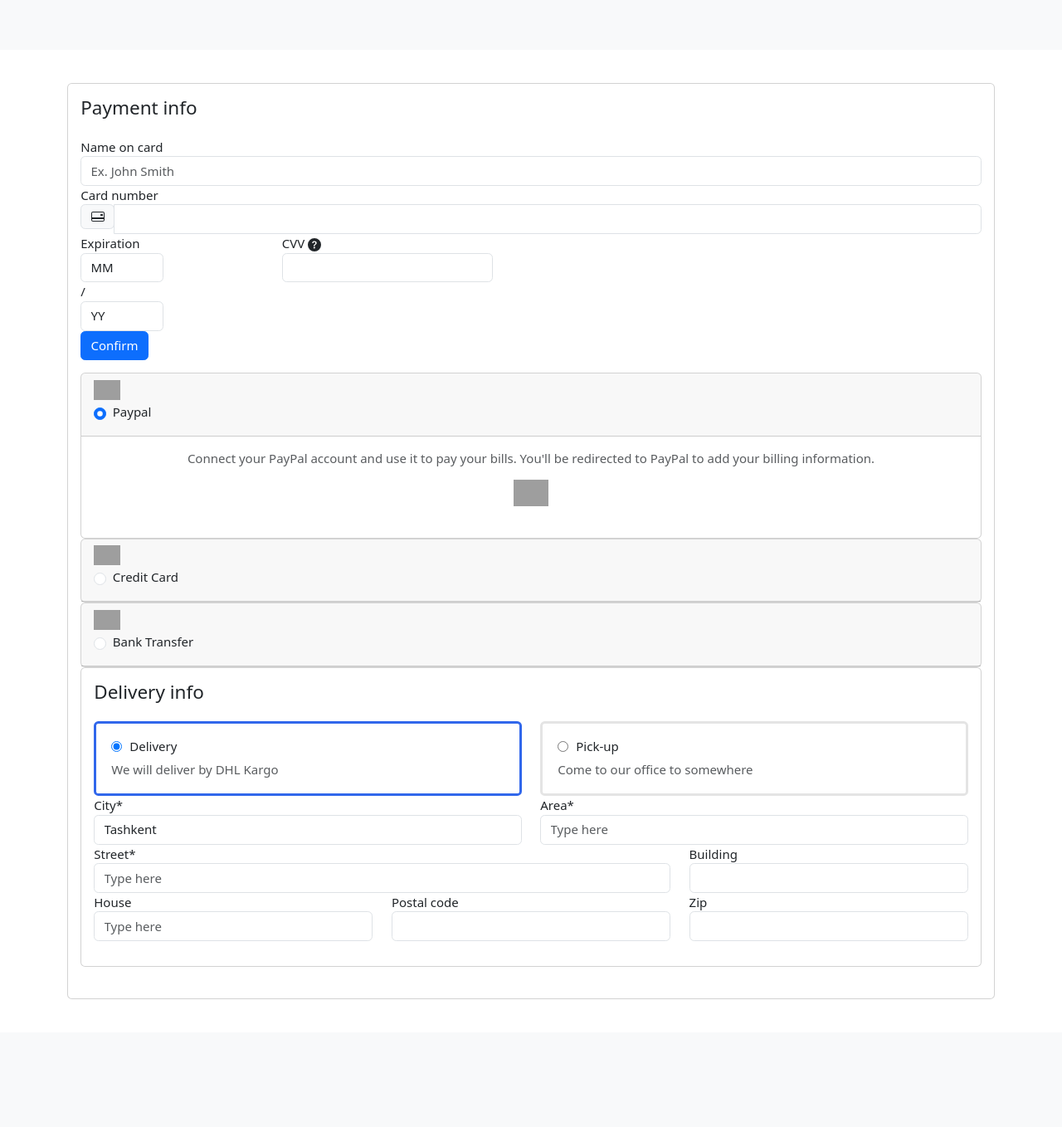
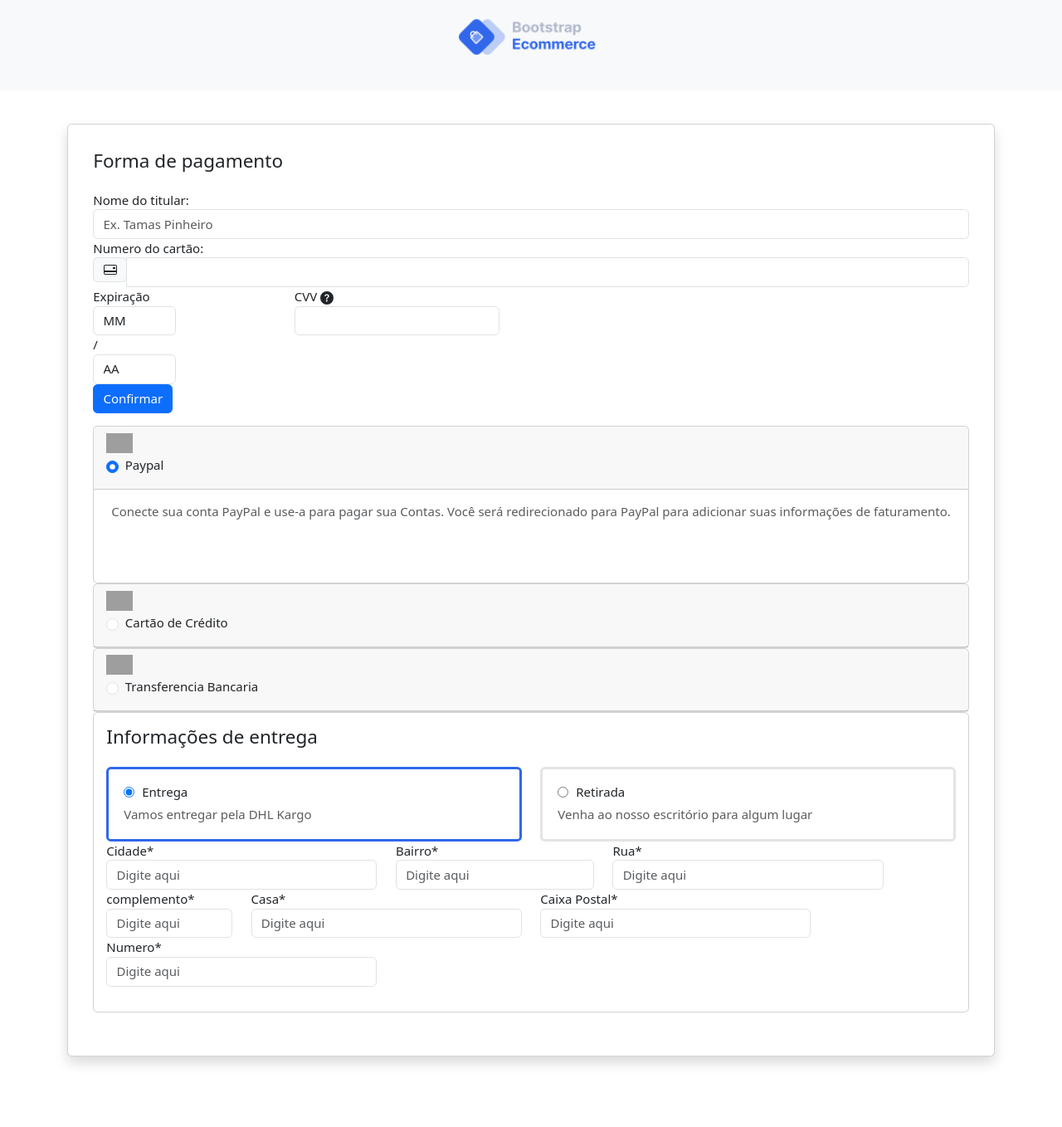
Before and after one commit to SouFuture-2022/JuizoFinal, a PHP site: page /celke/Views/FinalizarCompra.php in a window 1280 px wide. Shown: the whole page at 83% size. Before the commit the page ends 1204 px from the top, so only its background shows below. Run offline with PHP 8.4, Linux system fonts and the light colour scheme; some libraries are stand-ins or nearby versions; some web fonts are replaced; grey boxes are pictures that could not be loaded.

Commit message:
Update FinalizarCompra.php

```diff
--- a/Views/FinalizarCompra.php
+++ b/Views/FinalizarCompra.php
@@ -1,11 +1,14 @@
-<link href="Assets/css/bootstrap.css" rel="stylesheet" type="text/css" />
-<link href="Assets/css/all.min.css" rel="stylesheet" type="text/css">
-<link href="Assets/css/ui.css" rel="stylesheet" type="text/css" />
-<link href="Assets/css/ocultar-exibir.css" type="text/css" rel="stylesheet">
-<link href="Assets/css/responsive.css" rel="stylesheet" media="only screen and (max-width: 1200px)" />
-<link href="Assets/css/avaliacao-estrelas.css" rel="stylesheet" type="text/css" />
+
+<link href="/Assets/css/bootstrap.css" rel="stylesheet" type="text/css" />
+<link href="/Assets/css/all.min.css" rel="stylesheet" type="text/css">
+<link href="/Assets/css/ui.css" rel="stylesheet" type="text/css" />
+<link href="/Assets/css/ocultar-exibir.css" type="text/css" rel="stylesheet">
+<link href="/Assets/css/responsive.css" rel="stylesheet" media="only screen and (max-width: 1200px)" />
+<link href="/Assets/css/avaliacao-estrelas.css" rel="stylesheet" type="text/css" />
 <!-- ========================= SECTION  ========================= -->
 <section class="section-name bg padding-y-sm">
+    <div class="d-flex justify-content-center"><img src="/Assets/images/logo.png" class="float-center"
+                                height="49"></div>
     <div class="container">
         <header class="section-heading">
         </header><!-- sect-heading -->
@@ -14,21 +17,21 @@
 <!-- ========================= SECTION  END// ========================= -->
 
 <!-- ========================= SECTION  ========================= -->
-<section class="section-name padding-y">
+<section class="section-name padding-y ">
     <div class="container">
         <!-- ============================ COMPONENT PAYMENT  ================================= -->
-        <div class="card">
+        <div class="card shadow p-3 mb-5 bg-body rounded">
+
             <div class="card-body">
-                <h4 class="card-title mb-4">Payment info</h4>
+                <h4 class="card-title mb-4">Forma de pagamento </h4>
                 <form role="form">
                     <div class="form-group">
-                        <label for="username">Name on card</label>
-                        <input type="text" class="form-control" name="username" placeholder="Ex. John Smith"
+                        <label for="username">Nome do titular:</label>
+                        <input type="text" class="form-control" name="username" placeholder="Ex. Tamas Pinheiro"
                             required="">
                     </div> <!-- form-group.// -->
-
                     <div class="form-group">
-                        <label for="cardNumber">Card number</label>
+                        <label for="cardNumber">Numero do cartão:</label>
                         <div class="input-group">
                             <div class="input-group-append">
                                 <span class="input-group-text">
@@ -46,23 +49,23 @@
                     <div class="row">
                         <div class="col-md flex-grow-0">
                             <div class="form-group">
-                                <label><span class="hidden-xs">Expiration</span> </label>
+                                <label><span class="hidden-xs">Expiração</span> </label>
                                 <div class="form-inline" style="min-width: 220px">
                                     <select class="form-control" style="width:100px">
                                         <option>MM</option>
-                                        <option>01 - Janiary</option>
-                                        <option>02 - February</option>
-                                        <option>03 - February</option>
+                                        <option>01 - Janeiro</option>
+                                        <option>02 - Fevereiro</option>
+                                        <option>03 - Fevereiro</option>
                                     </select>
                                     <span style="width:20px; text-align: center"> / </span>
                                     <select class="form-control" style="width:100px">
-                                        <option>YY</option>
+                                        <option>AA</option>
                                         <option>2018</option>
                                         <option>2019</option>
                                     </select>
                                 </div>
                             </div>
-                        </div>
+                            </div>
                         <div class="col-md-3">
                             <div class="form-group">
                                 <label data-toggle="tooltip" title=""
@@ -76,14 +79,12 @@
                             </div> <!-- form-group.// -->
                         </div>
                     </div> <!-- row.// -->
-                    <button class="subscribe btn btn-primary btn-block" type="button"> Confirm </button>
+                    <button class="subscribe btn btn-primary btn-block" type="button"> Confirmar </button>
                 </form>
-
-
                 <article class="accordion" id="accordion_pay">
                     <div class="card">
                         <header class="card-header">
-                            <img src="bootstrap-ecommerce-html/images/misc/payment-paypal.png" class="float-right"
+                            <img src="/Assets/images/btn-paypal.png" class="float-right"
                                 height="24">
                             <label class="form-check collapsed" data-toggle="collapse" data-target="#pay_paynet">
                                 <input class="form-check-input" name="payment-option" checked type="radio"
@@ -95,11 +96,9 @@
                         </header>
                         <div id="pay_paynet" class="collapse show" data-parent="#accordion_pay">
                             <div class="card-body">
-                                <p class="text-center text-muted">Connect your PayPal account and use it to pay your
-                                    bills. You'll be redirected to PayPal to add your billing information.</p>
+                                <p class="text-center text-muted">Conecte sua conta PayPal e use-a para pagar sua
+                                    Contas. Você será redirecionado para PayPal para adicionar suas informações de faturamento.</p>
                                 <p class="text-center">
-                                    <a href="#"><img src="bootstrap-ecommerce-html/images/misc/btn-paypal.png"
-                                            height="32"></a>
                                     <br><br>
                                 </p>
                             </div> <!-- card body .// -->
@@ -107,16 +106,16 @@
                     </div> <!-- card.// -->
                     <div class="card">
                         <header class="card-header">
-                            <img src="bootstrap-ecommerce-html/images/misc/payment-card.png" class="float-right"
+                            <img src="/Assets/images/credito.png" class="float-right"
                                 height="24">
                             <label class="form-check" data-toggle="collapse" data-target="#pay_payme">
                                 <input class="form-check-input" name="payment-option" type="radio" value="option2">
-                                <h6 class="form-check-label"> Credit Card </h6>
+                                <h6 class="form-check-label"> Cartão de Crédito </h6>
                             </label>
                         </header>
                         <div id="pay_payme" class="collapse" data-parent="#accordion_pay">
                             <div class="card-body">
-                                <p class="alert alert-success">Some information or instruction</p>
+                                <p class="alert alert-success">Algumas informações ou instruções</p>
                                 <form class="form-inline">
                                     <input type="text" class="form-control mr-2" placeholder="xxxx-xxxx-xxxx-xxxx"
                                         name="">
@@ -131,18 +130,18 @@
                     </div> <!-- card.// -->
                     <div class="card">
                         <header class="card-header">
-                            <img src="bootstrap-ecommerce-html/images/misc/payment-bank.png" class="float-right"
+                            <img src="/Assets/images/transferencia.png" class="float-right"
                                 height="24">
                             <label class="form-check" data-toggle="collapse" data-target="#pay_card">
                                 <input class="form-check-input" name="payment-option" type="radio" value="option1">
-                                <h6 class="form-check-label"> Bank Transfer </h6>
+                                <h6 class="form-check-label"> Transferencia Bancaria </h6>
                             </label>
                         </header>
                         <div id="pay_card" class="collapse" data-parent="#accordion_pay">
                             <div class="card-body">
-                                <p class="text-muted">Some instructions about how to pay </p>
+                                <p class="text-muted">Algumas instruções sobre como pagar</p>
                                 <p>
-                                    Bank of America, Account number: 12345678912346 <br>
+                                    Bank of America, número da conta: 12345678912346 <br>
                                     IBAN: 12345, SWIFT: 987654
                                 </p>
                             </div> <!-- card body .// -->
@@ -150,68 +149,65 @@
                     </div> <!-- card.// -->
                 </article>
                 <!-- accordion end.// -->
-
-
                 <article class="card mb-4">
                     <div class="card-body">
-                        <h4 class="card-title mb-4">Delivery info</h4>
+                        <h4 class="card-title mb-4">Informações de entrega</h4>
                         <form action="">
                             <div class="row">
                                 <div class="form-group col-sm-6">
                                     <label class="js-check box active">
                                         <input type="radio" name="dostavka" value="option1" checked>
-                                        <h6 class="title">Delivery</h6>
-                                        <p class="text-muted">We will deliver by DHL Kargo</p>
+                                        <h6 class="title">Entrega</h6>
+                                        <p class="text-muted">Vamos entregar pela DHL Kargo</p>
                                     </label> <!-- js-check.// -->
                                 </div>
                                 <div class="form-group col-sm-6">
                                     <label class="js-check box">
                                         <input type="radio" name="dostavka" value="option1">
-                                        <h6 class="title">Pick-up</h6>
-                                        <p class="text-muted">Come to our office to somewhere </p>
+                                        <h6 class="title">Retirada</h6>
+                                        <p class="text-muted">Venha ao nosso escritório para algum lugar </p>
                                     </label> <!-- js-check.// -->
                                 </div>
                             </div> <!-- row.// -->
+                            <div class="row">
 
+                                <div class="form-group col-sm-4">
+                                    <label>Cidade*</label>
+                                    <input type="text" placeholder="Digite aqui" class="form-control">
+                                </div>
 
-                            <div class="row">
-                                <div class="form-group col-sm-6">
-                                    <label>City*</label>
-                                    <select name="" class="form-control">
-                                        <option value="">Tashkent</option>
-                                        <option value="">Buxoro</option>
-                                        <option value="">Samarqand</option>
-                                    </select>
+                                <div class="form-group col-sm-3">
+                                    <label>Bairro*</label>
+                                    <input type="text" placeholder="Digite aqui" class="form-control">
                                 </div>
-                                <div class="form-group col-sm-6">
-                                    <label>Area*</label>
-                                    <input type="text" placeholder="Type here" class="form-control">
+
+                                <div class="form-group col-sm-4">
+                                    <label>Rua*</label>
+                                    <input type="text" placeholder="Digite aqui" class="form-control">
                                 </div>
-                                <div class="form-group col-sm-8">
-                                    <label>Street*</label>
-                                    <input type="text" placeholder="Type here" class="form-control">
+
+                                <div class="form-group col-sm-2">
+                                    <label>complemento*</label>
+                                    <input type="text" placeholder="Digite aqui" class="form-control">
                                 </div>
                                 <div class="form-group col-sm-4">
-                                    <label>Building</label>
-                                    <input type="text" placeholder="" class="form-control">
+                                    <label>Casa*</label>
+                                    <input type="text" placeholder="Digite aqui" class="form-control">
                                 </div>
                                 <div class="form-group col-sm-4">
-                                    <label>House</label>
-                                    <input type="text" placeholder="Type here" class="form-control">
+                                    <label>Caixa Postal*</label>
+                                    <input type="text" placeholder="Digite aqui" class="form-control">
                                 </div>
+
                                 <div class="form-group col-sm-4">
-                                    <label>Postal code</label>
-                                    <input type="text" placeholder="" class="form-control">
+                                    <label>Numero*</label>
+                                    <input type="text" placeholder="Digite aqui" class="form-control">
                                 </div>
-                                <div class="form-group col-sm-4">
-                                    <label>Zip</label>
-                                    <input type="text" placeholder="" class="form-control">
-                                </div>
+
                             </div> <!-- row.// -->
                         </form>
                     </div> <!-- card-body.// -->
                 </article> <!-- card.// -->
-
             </div> <!-- card-body.// -->
         </div> <!-- card .// -->
         <!-- ============================ COMPONENT FEEDBACK END.// ================================= -->
```
